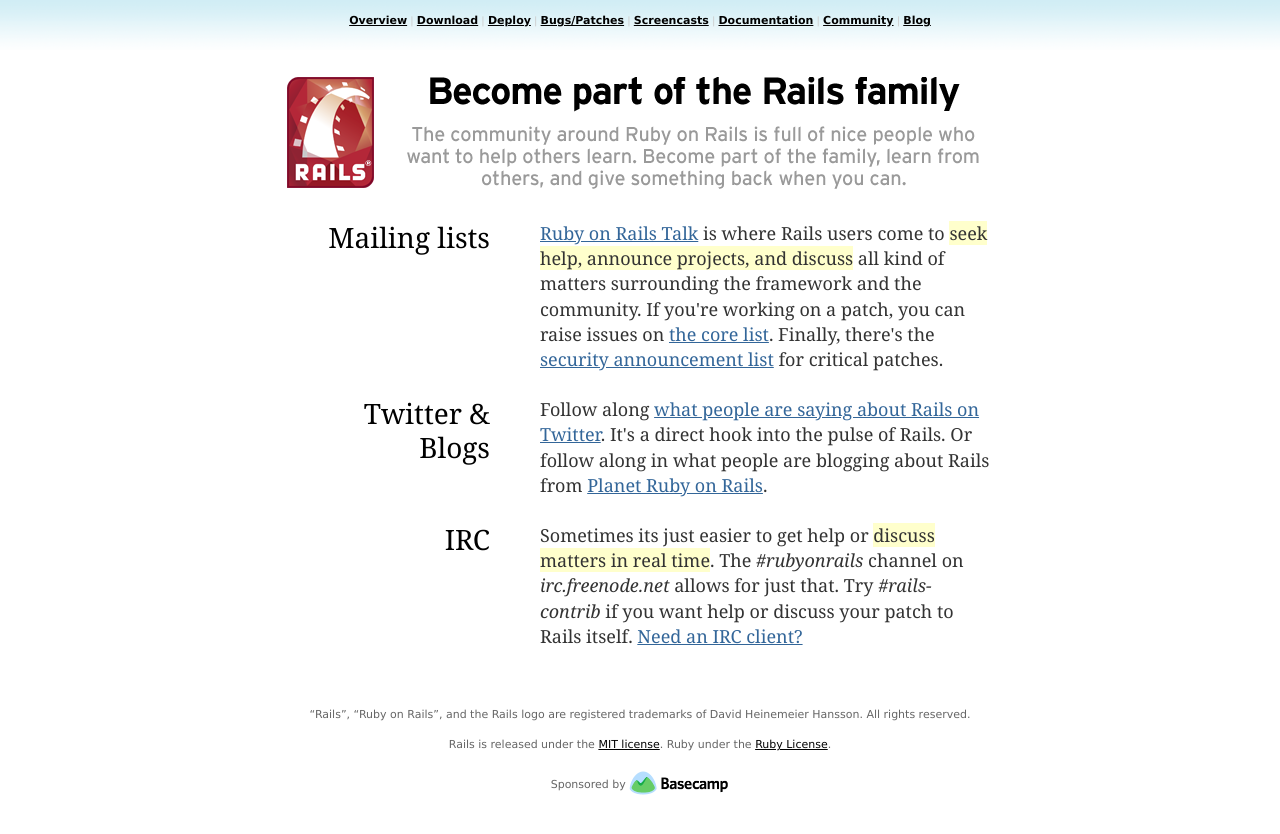
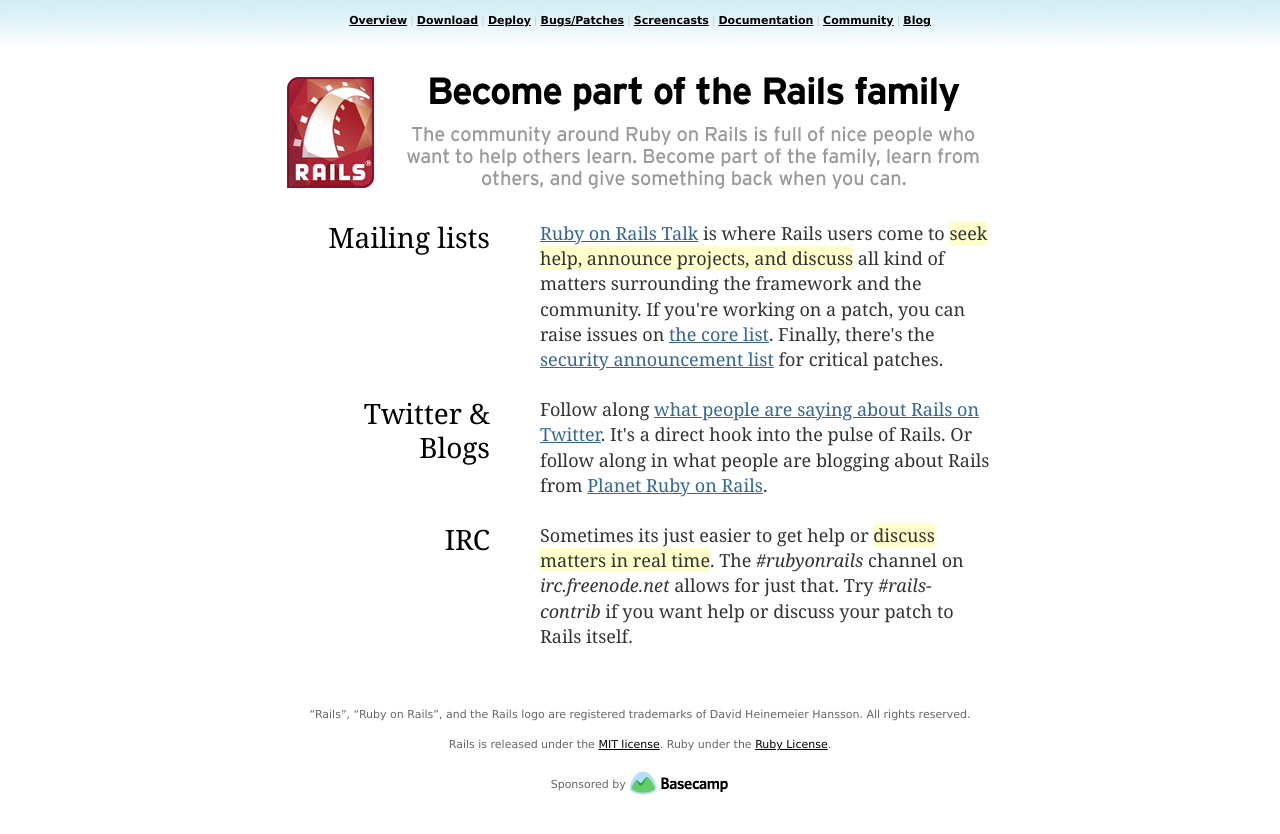
Before and after one commit to rails/homepage-2011, a Jekyll site: the page built from community/index.html, in a window 1280 px wide. Shown: the top 834 px of the page. Built offline with Jekyll 4.4.1, drawn with Linux system fonts in a browser that asks for light colours; nearby versions of some CDN libraries.

Commit message:
Remove dead link to wiki.rubyonrails.org

```diff
--- a/community/index.html
+++ b/community/index.html
@@ -32,7 +32,7 @@
           Sometimes its just easier to get help or <span class="highlight">discuss matters
           in real time</span>. The <em>#rubyonrails</em> channel on <em>irc.freenode.net</em>
           allows for just that. Try <em>#rails-contrib</em> if you want help or discuss your
-          patch to Rails itself. <a href="http://wiki.rubyonrails.com/rails/pages/IRC">Need an IRC client?</a>
+          patch to Rails itself.
         </p>
       </div>
     </article></div>
```
